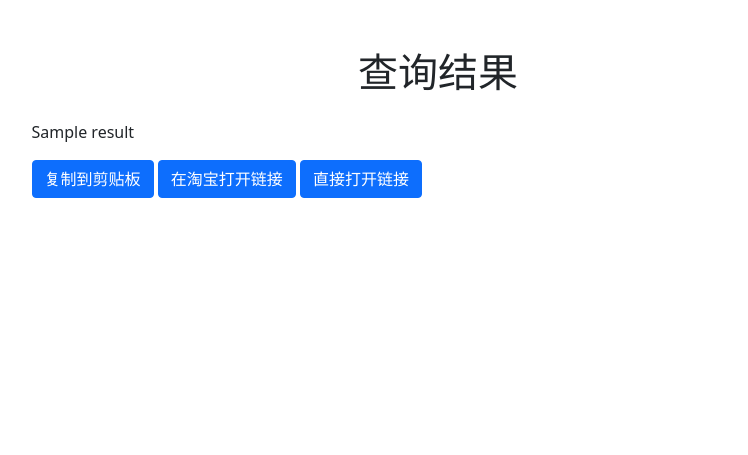
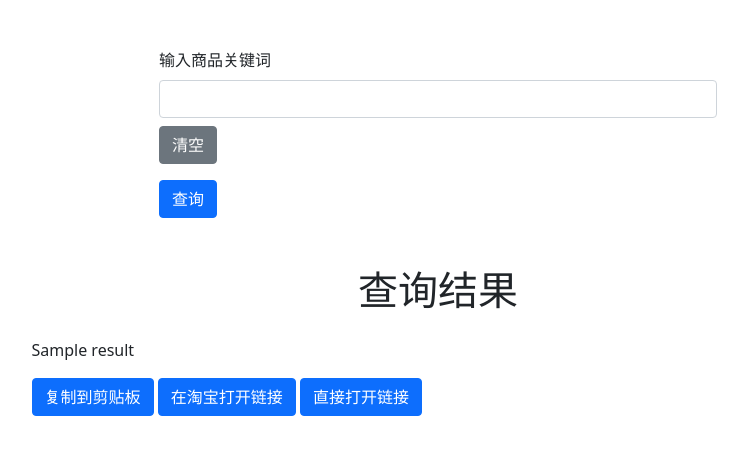
Before and after one commit to syhien/tb-bot, a Flask app: template templates/result.html in a window 1280 px wide. Shown: the top 455 px of the page, without its empty margins (202-950 px from the left). Run offline with Flask 3, Linux system fonts and the light colour scheme; the template is opened without the code that fills it: most values are stand-ins (such as "Sample title", 1, 10 or a date in 2020).

Commit message:
支持在搜索结果页面直接再搜

```diff
--- a/templates/result.html
+++ b/templates/result.html
@@ -1,15 +1,23 @@
 <!DOCTYPE html>
 <html lang="en">
-
 <head>
     <meta charset="UTF-8">
     <meta name="viewport" content="width=device-width, initial-scale=1">
     <title>查询结果</title>
     <link href="https://cdn.jsdelivr.net/npm/bootstrap@5.1.3/dist/css/bootstrap.min.css" rel="stylesheet">
 </head>
+<body>
 
-<body>
     <div class="container py-5">
+      <form class="w-50 mx-auto mb-5" method="POST" action="/search">
+        <div class="mb-3">
+          <label for="keyword" class="form-label">输入商品关键词</label>
+          <input type="text" class="form-control" id="keyword" name="keyword">
+          <input type="button" class="btn btn-secondary mt-2" id="clearKeyword" value="清空">
+        </div>
+        <input type="submit" class="btn btn-primary" value="查询">
+      </form>
+
       <h1 class="text-center mb-4">查询结果</h1>
       <div class="container w-75 mx-auto">
         <p id="result">{{ result }}</p>
@@ -22,6 +30,8 @@
         </div>
       </div>
     </div>
+
+
     <script src="https://cdn.jsdelivr.net/npm/bootstrap@5.1.3/dist/js/bootstrap.bundle.min.js"></script>
     <script src="https://code.jquery.com/jquery-3.6.0.min.js"></script>
     <script>
@@ -32,7 +42,10 @@
             document.execCommand("copy");
             $temp.remove();
         });
+
+        $('#clearKeyword').click(function() {
+          $('#keyword').val("");
+        });
     </script>
 </body>
-
 </html>
```
Lines whose indentation alone changed are shown as unchanged.
